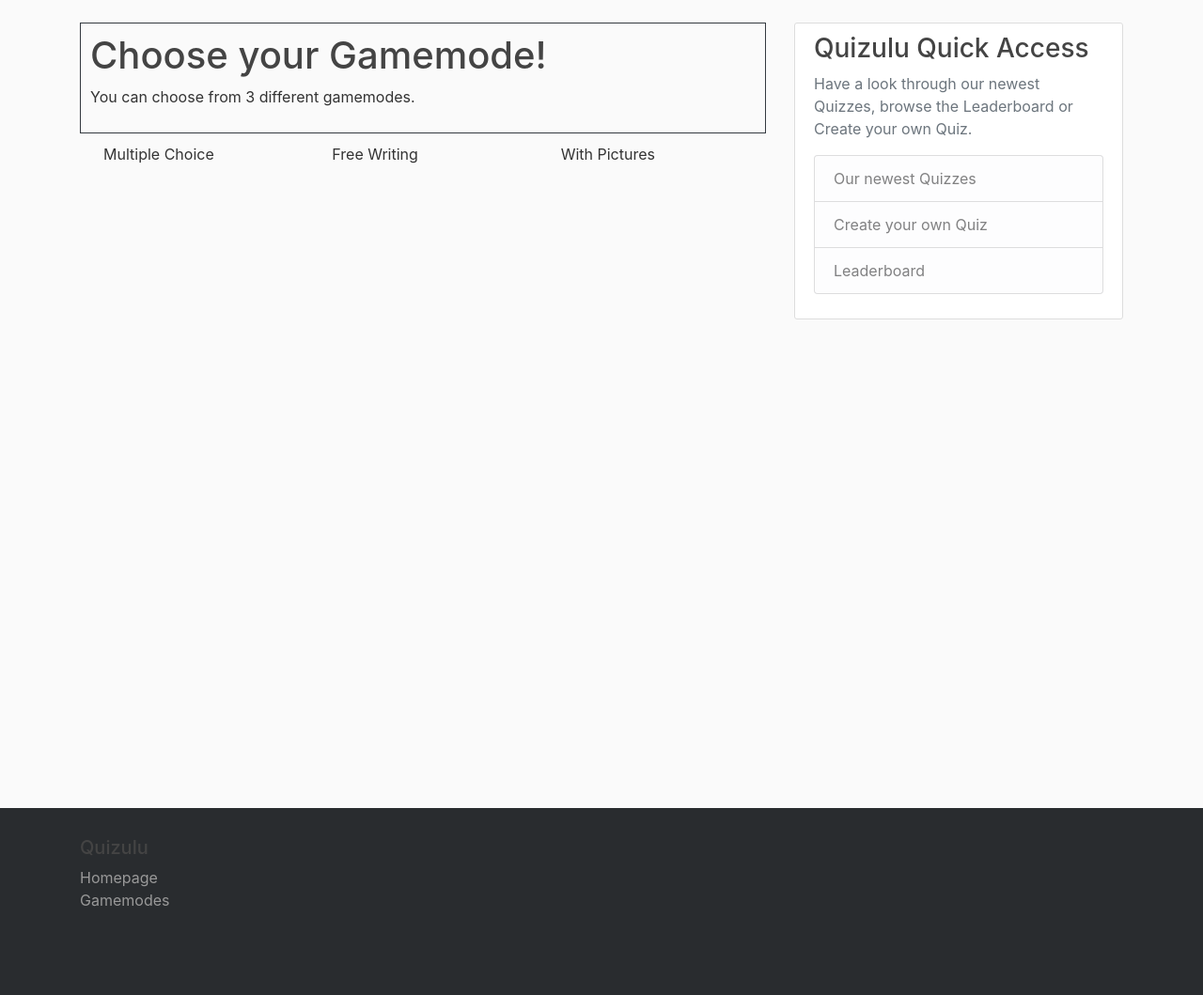
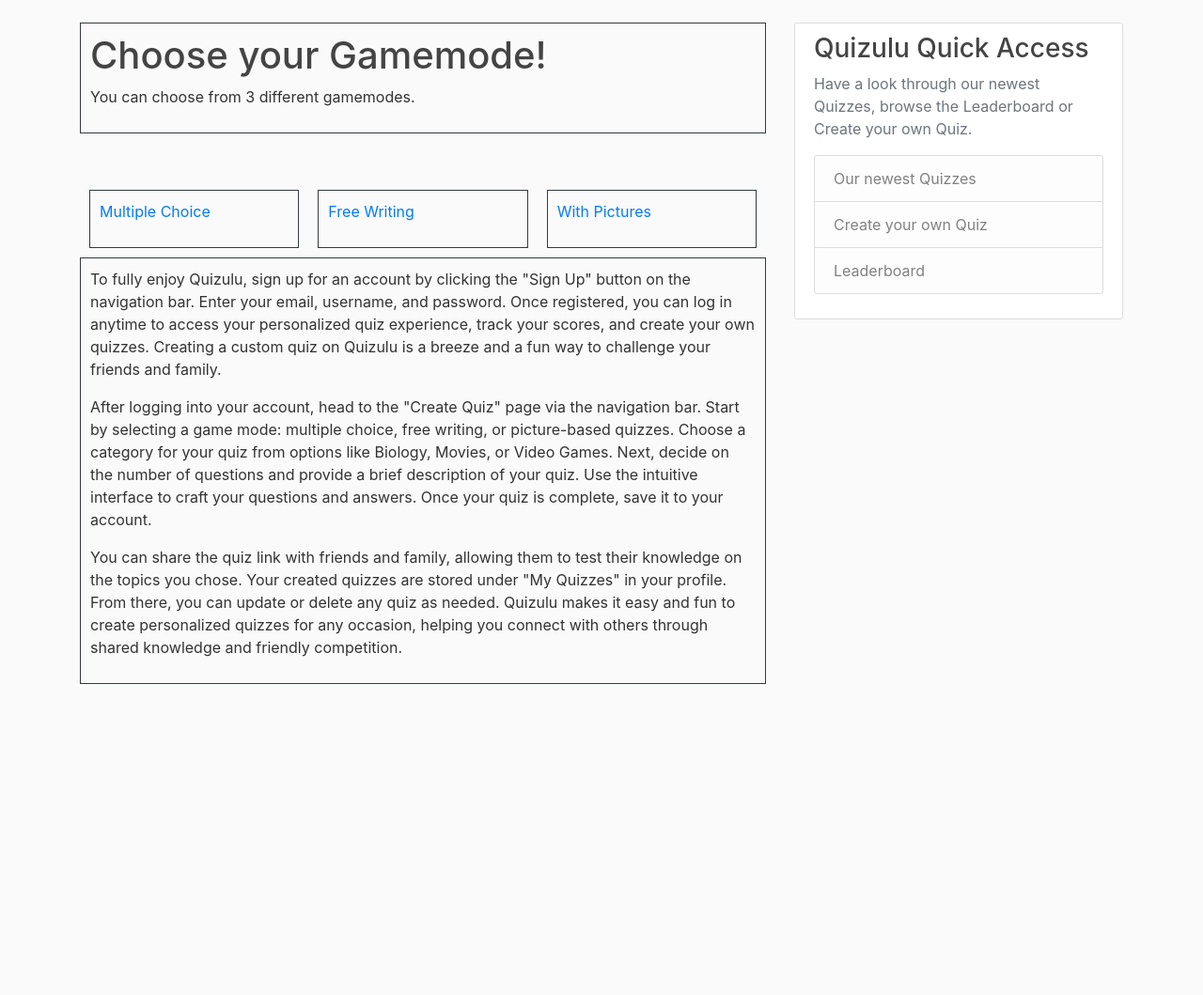
Before and after one commit to valejmdev/Quizulupp4, a Django app: page /gamemodes/ in a window 1280 px wide. Shown: the part 56-1115 px from the top of the page at 94% size. Run offline with Django 5.2, Linux system fonts and the light colour scheme; some libraries are stand-ins or nearby versions.

Commit message:
add more content to index and gamemodes pages

```diff
--- a/quizulu_django_project/quiz_app/templates/quiz_app/gamemodes.html
+++ b/quizulu_django_project/quiz_app/templates/quiz_app/gamemodes.html
@@ -4,17 +4,31 @@
   <h1>Choose your Gamemode!</h1>
   <p>You can choose from 3 different gamemodes.</p>
 </div>
-<div class="container">
+<div class="container gamemode-tiles">
   <div class="row">
-    <div class="col-sm">
-      <p>Multiple Choice</p>
-    </div>
-    <div class="col-sm">
-      <p>Free Writing</p>
-    </div>
-    <div class="col-sm">
-      <p>With Pictures</p>
-    </div>
+      <div class="col-sm border border-dark">
+          <p><a href="">Multiple Choice</a></p>
+      </div>
+      <div class="col-sm border border-dark">
+          <p><a href="">Free Writing</a></p>
+      </div>
+      <div class="col-sm border border-dark">
+          <p><a href="">With Pictures</a></p>
+      </div>
+      <div class="border border-dark">
+      <p>
+          To fully enjoy Quizulu, sign up for an account by clicking the "Sign Up" button on the navigation bar. Enter your email, username, and password. Once registered, you can log in anytime to access your personalized quiz experience, track your scores, and create your own quizzes.
+          Creating a custom quiz on Quizulu is a breeze and a fun way to challenge your friends and family. <br>
+      </p>
+      <p>
+          After logging into your account, head to the "Create Quiz" page via the navigation bar. Start by selecting a game mode: multiple choice, free writing, or picture-based quizzes. Choose a category for your quiz from options like Biology, Movies, or Video Games.
+          Next, decide on the number of questions and provide a brief description of your quiz. Use the intuitive interface to craft your questions and answers. Once your quiz is complete, save it to your account. <br>
+      </p>
+      <p>
+          You can share the quiz link with friends and family, allowing them to test their knowledge on the topics you chose.
+          Your created quizzes are stored under "My Quizzes" in your profile. From there, you can update or delete any quiz as needed. Quizulu makes it easy and fun to create personalized quizzes for any occasion, helping you connect with others through shared knowledge and friendly competition.
+      </p>
+  </div>
   </div>
 </div>
 {% endblock content %}
```
Also changed, not shown: quizulu_django_project/quiz_app/templates/quiz_app/index.html (+19 -4 lines).
